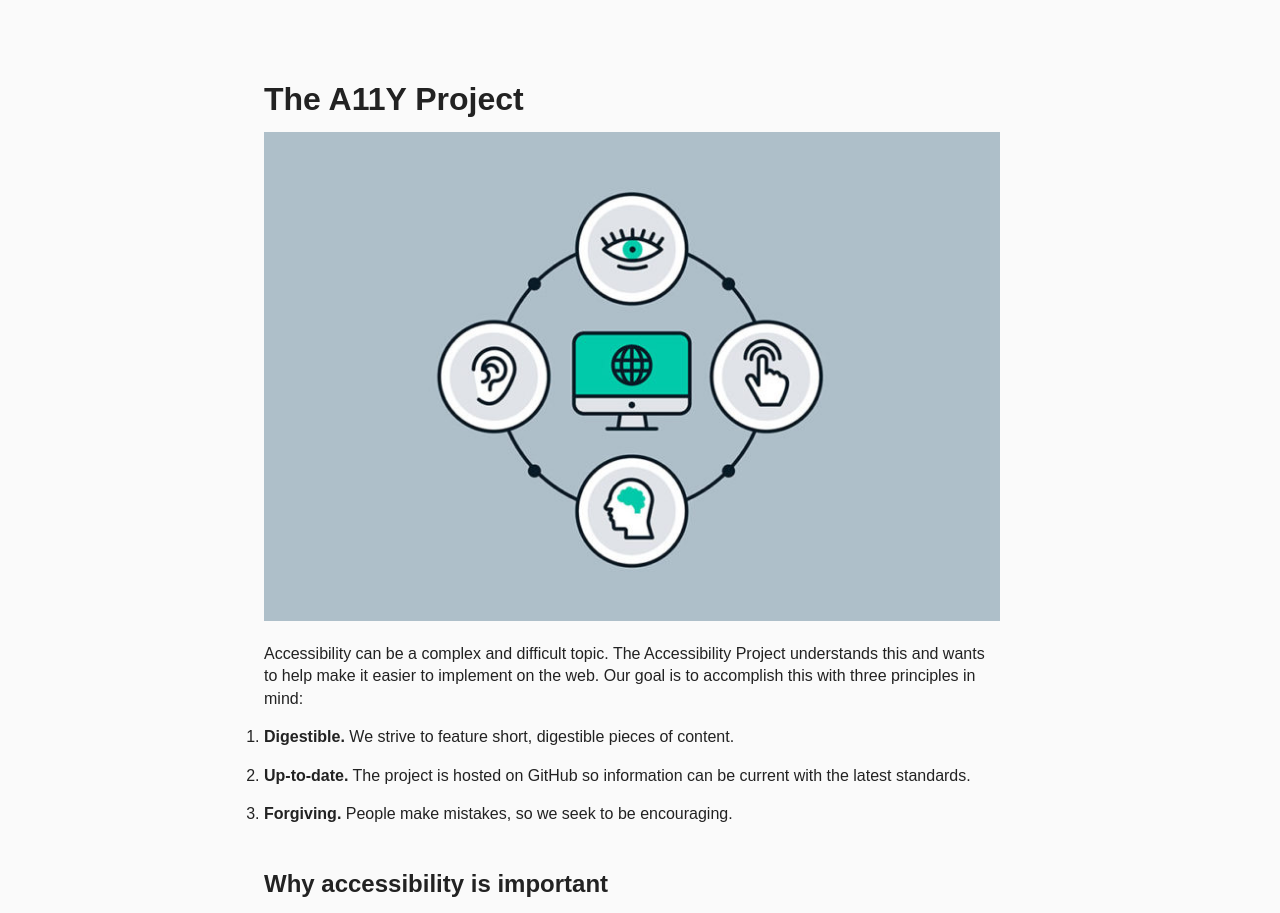
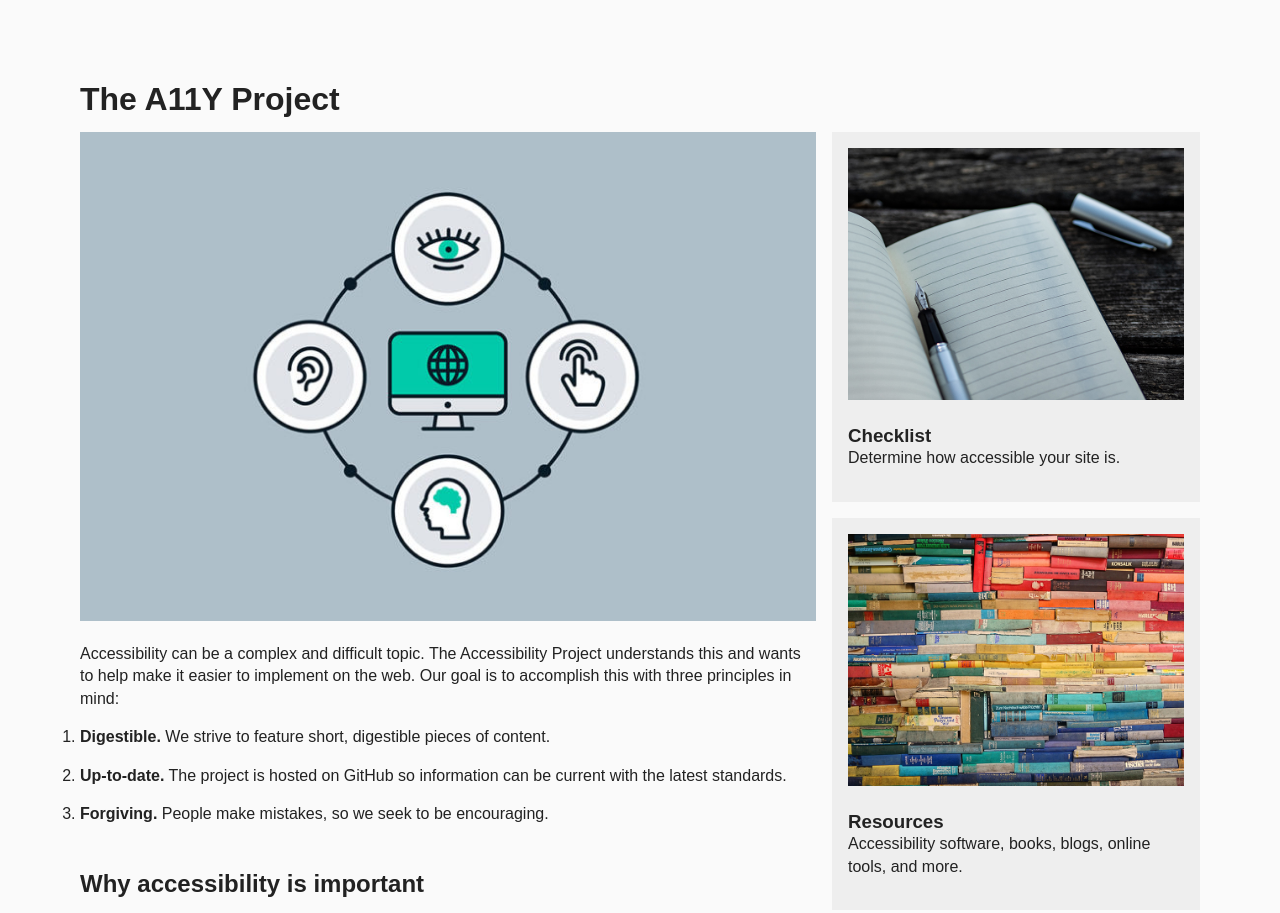
Before and after one commit to justinp3376/justinp3376, a plain HTML site: page grc339/flexbox-basic-layout/index.html in a window 1280 px wide. Shown: the top 913 px of the page. Drawn offline with Linux system fonts and the light colour scheme.

Commit message:
Update flexbox.css

```diff
--- a/grc339/flexbox-basic-layout/flexbox.css
+++ b/grc339/flexbox-basic-layout/flexbox.css
@@ -9,24 +9,24 @@ body {
 	}
 
 div.container {
-
-        flex-wrap: wrap;
-        max-width: 100em;
+        display: flex ;
+        flex-wrap: wrap ;
+        max-width: 70em;
         margin: 1em;
         padding: 1em;
 }
 
 header {
-    flex: 0 0 100% ;
+    flex: 0 0 45em ;
 }
 
 article {
-    flex: 2 0 40em ;
+    flex: 2 0 25em ;
     margin-right: 1em;
 }
 
 aside {
-    flex: 1 0 20em ;
+    flex: 1 0 12.5em ;
 }
 
 footer {
@@ -81,8 +81,7 @@ section p {
 @media only screen and (min-width: 60em) {
 
   div.container {
-       display: flex;
-    margin: 0 15em 0 15em ;
+    margin: auto ;
   }
 
 }
```
